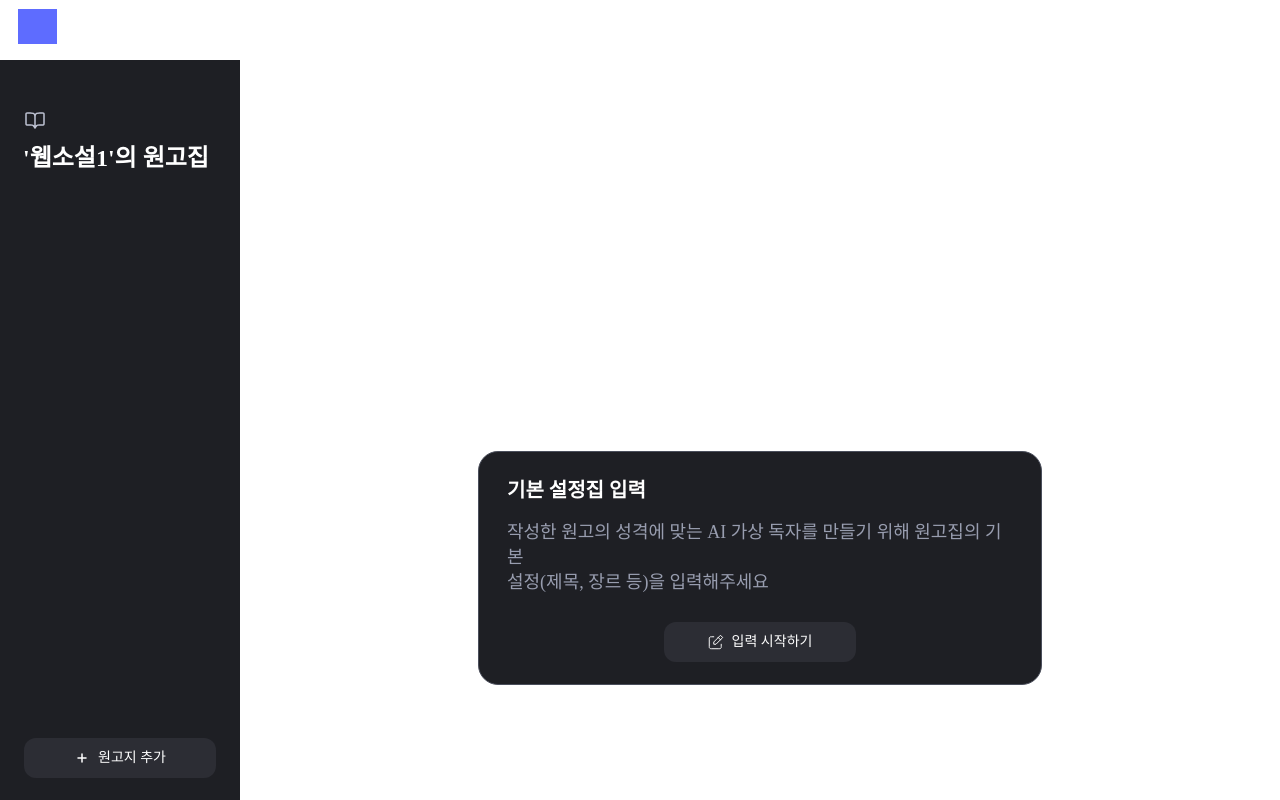
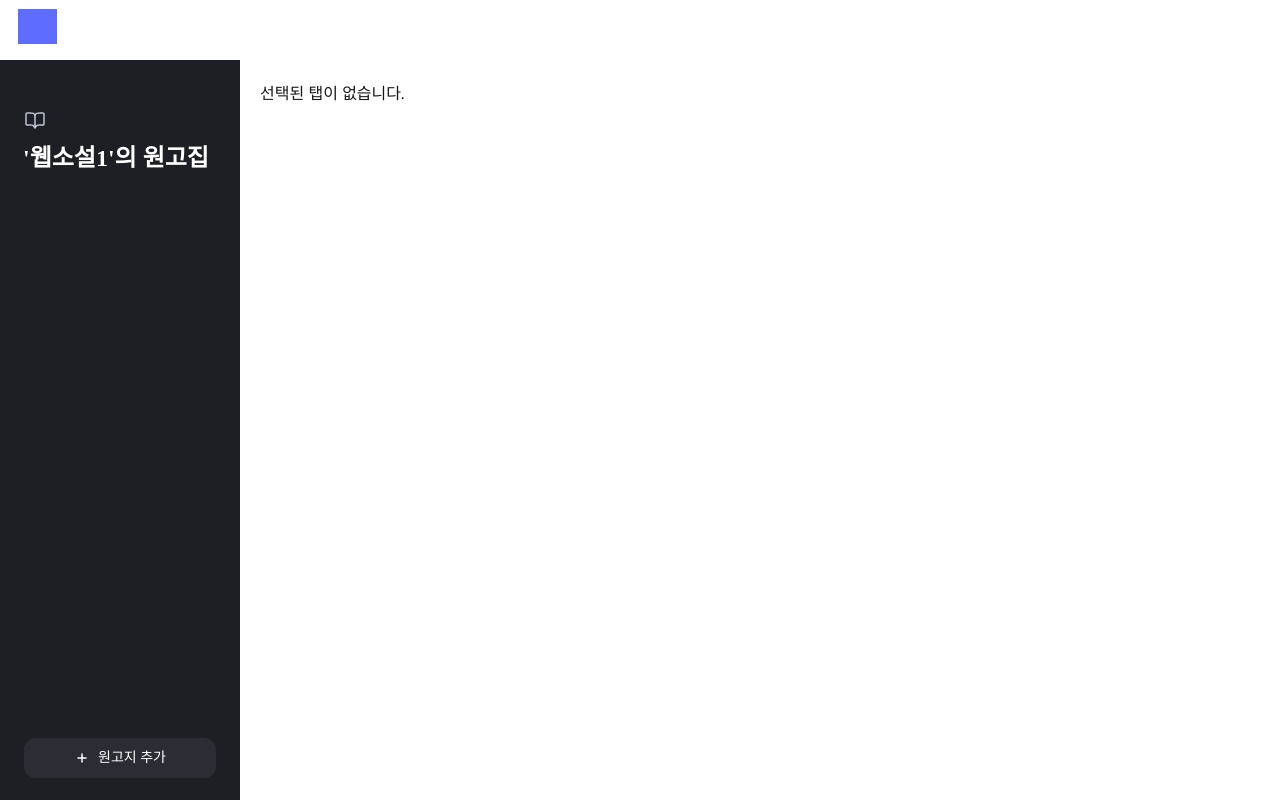
Before and after one commit to songye38/betareader, a Next.js app: page /1/1 in a window 1280 px wide. Built offline with nearby package versions, Linux system fonts and the light colour scheme; a web font is replaced by a local one.

Commit message:
탭이 있으면 episodeform을 그리고 없으면 대안멘트 표시하도록 함

```diff
--- a/pages/[userId]/[manuscriptId].js
+++ b/pages/[userId]/[manuscriptId].js
@@ -10,6 +10,8 @@ const UserPage = ({ userId, manuscriptId }) => {
   const { selectedTab } = useStore(); // Zustand에서 selectedTab 가져오기
   const router = useRouter();
 
+  console.log("selectedTab: " ,selectedTab)
+
   useEffect(() => {
     console.log("selectedTab updated:", selectedTab);
   }, [selectedTab]);
@@ -19,13 +21,11 @@ const UserPage = ({ userId, manuscriptId }) => {
       <SidebarComponent /> {/* Sidebar 내부에서 Zustand의 상태 관리 */}
       <div style={{ flex: 1, padding: "20px" }}>
         {/* selectedTab 값에 따라 다른 컴포넌트 렌더링 */}
-        {selectedTab === "setting" ? (
-          <SettingFormComponent />
-        ) : selectedTab ? (
-          <EpisodeFormComponent />
-        ) : (
-          <StartComponent />
-        )}
+        {selectedTab ? (
+            <EpisodeFormComponent />
+            ) : (
+            <div>선택된 탭이 없습니다.</div>
+            )}
       </div>
     </div>
   );
```
